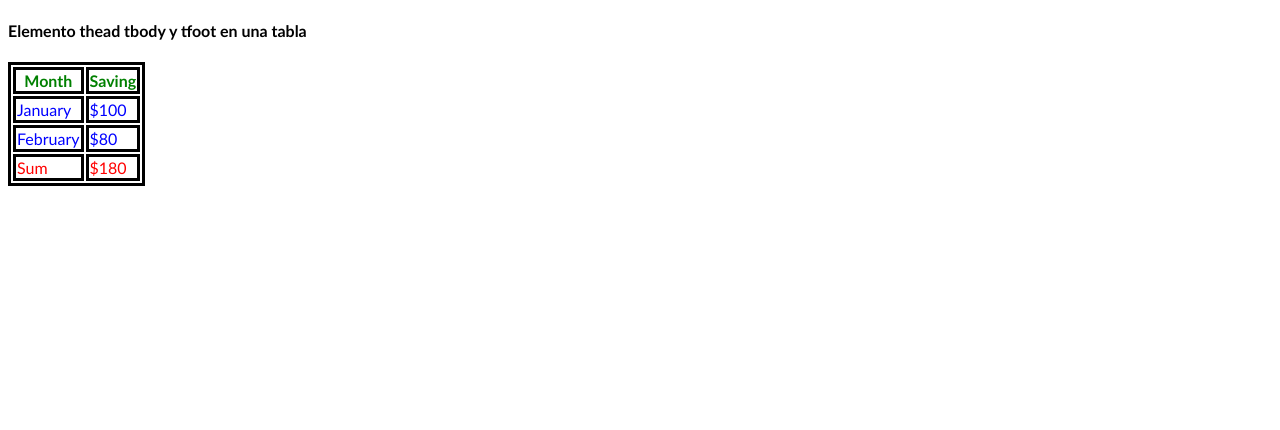
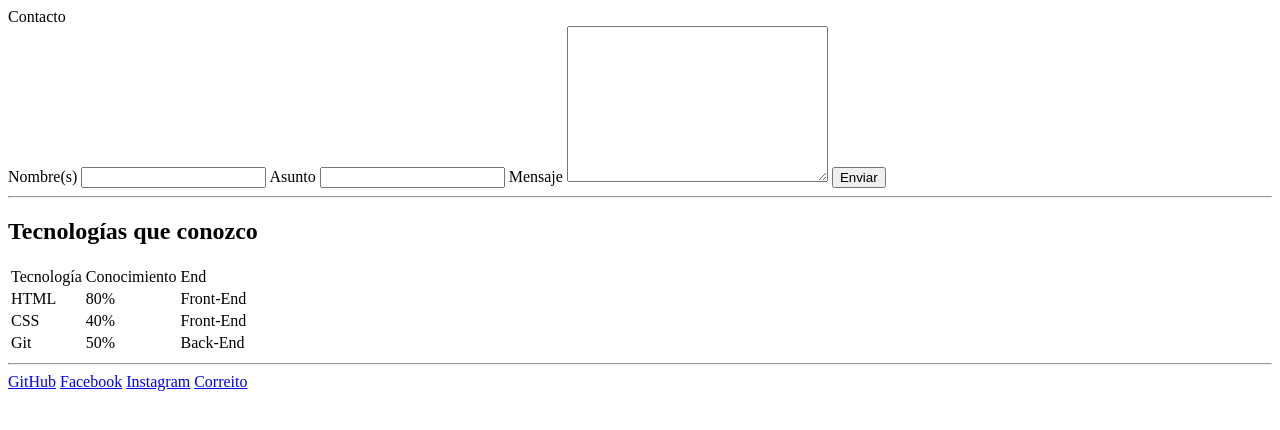
Before and after one commit to LucyVillasenor/MiPortafolio, a plain HTML site: page index.html in a window 1280 px wide. Drawn offline with Linux system fonts and the light colour scheme.

Commit message:
Practica de formularios y tablas 	Actualizacion del index:   index.html     Practica 1 de formularios:   practica/forms1.html 	Practica 3 de tablas:   practica/tabla3.html

```diff
--- a/index.html
+++ b/index.html
@@ -5,51 +5,55 @@
     <meta http-equiv="X-UA-Compatible" content="IE=edge">
     <meta name="viewport" content="width=device-width, initial-scale=1.0">
     <title>Document</title>
-    <style>
-        body{
-            font-family: 'Trebuchet MS', 'Lucida Sans Unicode', 'Lucida Grande', 'Lucida Sans', Arial, sans-serif;
-        }
-        thead{
-            color:green;
-        }
-
-        tbody{
-            color:blue;
-        }
-
-        tfoot{
-            color:red;
-        }
-        table, th, td{
-             border: solid black;
-        }
-    </style>
 </head>
-<body>
-    <h4>Elemento thead tbody y tfoot en una tabla</h4>
+<body
+    <h4>Contacto</h4>
+    <form action="mailto:lucia.auroravp@gmail.com"method="post" target="_blank">
+        <label for="nombre">Nombre(s)</label>
+        <input type="text" id="nombre">
+        <label for="asunto">Asunto</label>
+        <input type="text" id="asunto">
+        <label for="mensaje">Mensaje</label>
+        <textarea id="mensaje" cols="30" rows="10"></textarea>
+        <input type="submit" value="Enviar">
+    </form>
+    <hr>
+    <h2>Tecnologías que conozco</h2>
     <table>
         <thead>
             <tr>
-                <th>Month</th>
-                <th>Saving</th>
+                <td>Tecnología</td>
+                <td>Conocimiento</td>
+                <td>End</td>
             </tr>
         </thead>
         <tbody>
             <tr>
-                <td>January</td>
-                <td>$100</td>
+                <td>HTML</td>
+                <td>80%</td>
+                <td>Front-End</td>
             </tr>
             <tr>
-                <td>February</td>
-                <td>$80</td>
+                <td>CSS</td>
+                <td>40%</td>
+                <td>Front-End</td>
+            </tr>
+            <tr>
+                <td>Git</td>
+                <td>50%</td>
+                <td>Back-End</td>
             </tr>
         </tbody>
-        <tfoot>
-            <tr>
-                <td>Sum</td>
-                <td>$180</td>
-            </tr>
-        </tfoot>
     </table>
+
+    <hr>
+    <div class="redesSociales">
+        <a href="https://github.com/LucyVillasenor" target="_blank">GitHub</a>
+        <a href="https://www.facebook.com/lucy.villasenor/" target="_blank">Facebook</a>
+        <a href="https://www.instagram.com/lucy_aurora/" target="_blank">Instagram</a>
+        <a href=mailto:lucia.auroravp@gmail.com>Correito</a>
+    </div>
+
+
 </body>
 </html>
```
Also changed, not shown: practica/forms1.html (added, +50 -0 lines), practica/tabla3.html (added, +55 -0 lines), 1 other file.
